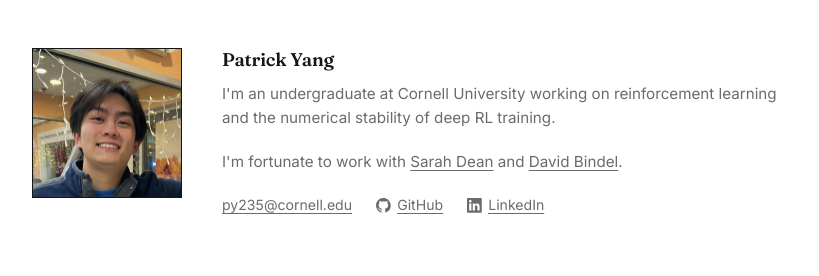
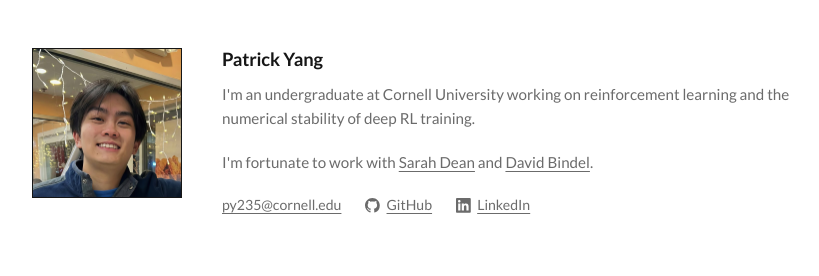
Before and after one commit to PatrickYang2007/portfolio, a plain HTML site: page index.html in a window 1280 px wide. Shown: the whole page, without its empty margins (122-941 px from the left). Drawn offline with Linux system fonts and the light colour scheme.

Commit message:
Switch fonts to Lato

```diff
--- a/index.css
+++ b/index.css
@@ -1,6 +1,6 @@
 /* ------------------------------------------------------------------
    Portfolio — Swiss/editorial monochrome stylesheet
-   Fraunces (display serif) + Inter (text sans)
+   Lato throughout
    Pure monochrome on white. No border-radius. No box-shadow.
    No gradients.
    ------------------------------------------------------------------ */
@@ -11,8 +11,7 @@
   --muted: #6b6b6b;
   --line: #161616;
 
-  --serif: "Fraunces", "Iowan Old Style", "Palatino Linotype", Georgia, serif;
-  --sans: "Inter", "Helvetica Neue", Helvetica, Arial, sans-serif;
+  --sans: "Lato", "Helvetica Neue", Helvetica, Arial, sans-serif;
 }
 
 /* ---------- Reset ---------- */
@@ -73,8 +72,8 @@ a {
 }
 
 .intro h1 {
-  font-family: var(--serif);
-  font-weight: 600;
+  font-family: var(--sans);
+  font-weight: 700;
   font-size: 1.15rem;
   letter-spacing: -0.01em;
   line-height: 1.3;
--- a/index.html
+++ b/index.html
@@ -4,11 +4,11 @@
   <meta charset="UTF-8">
   <meta name="viewport" content="width=device-width, initial-scale=1">
   <title>Patrick Yang</title>
-  <link rel="stylesheet" href="index.css?v=4">
+  <link rel="stylesheet" href="index.css?v=5">
   <link rel="icon" type="image/png" href="pictures/favicon.png">
   <link rel="preconnect" href="https://fonts.googleapis.com">
   <link rel="preconnect" href="https://fonts.gstatic.com" crossorigin>
-  <link href="https://fonts.googleapis.com/css2?family=Fraunces:opsz,wght@9..144,400;9..144,500;9..144,600&family=Inter:wght@400;500;600&display=swap" rel="stylesheet">
+  <link href="https://fonts.googleapis.com/css2?family=Lato:wght@400;700&display=swap" rel="stylesheet">
 </head>
 <body>
 <main>
```
